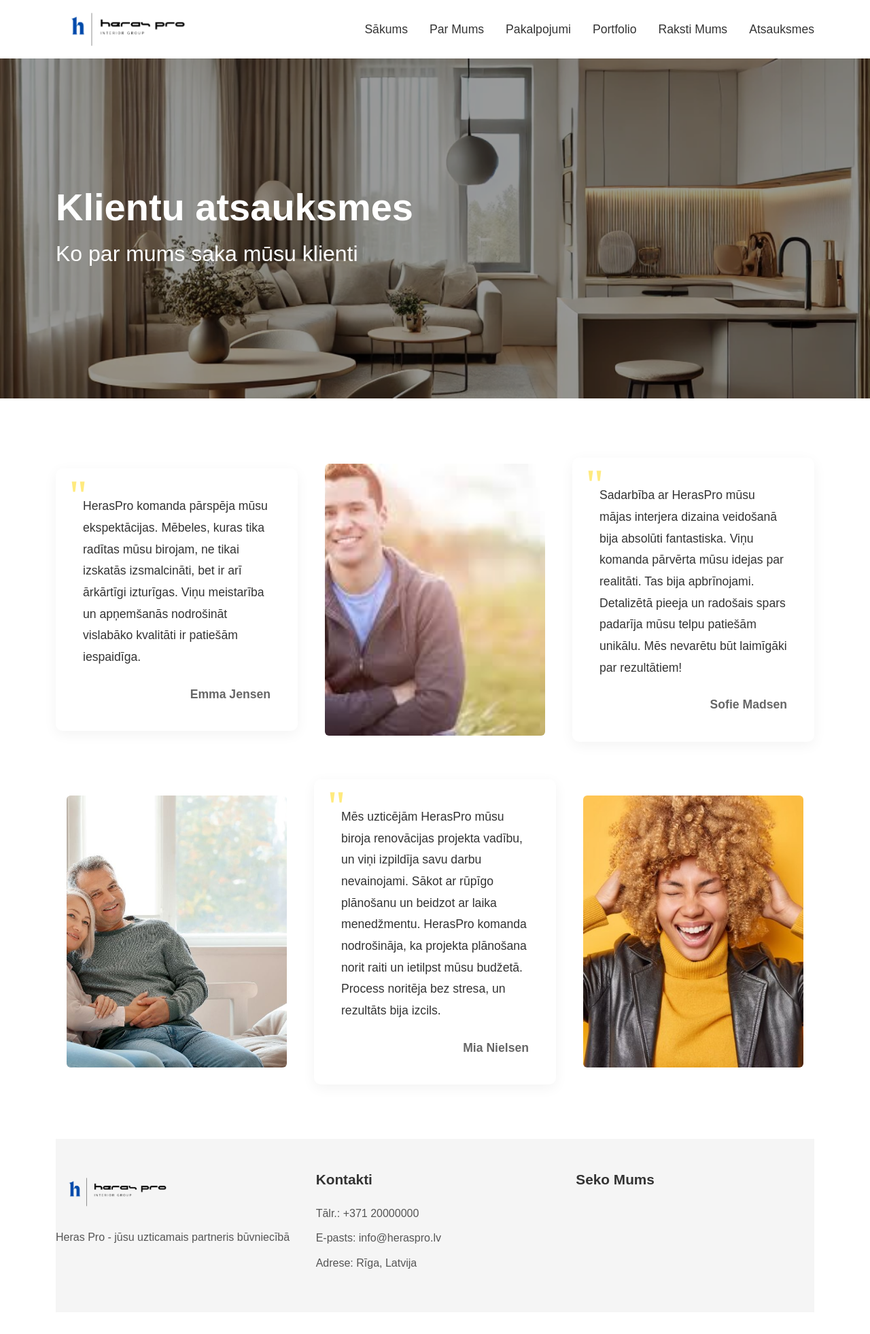
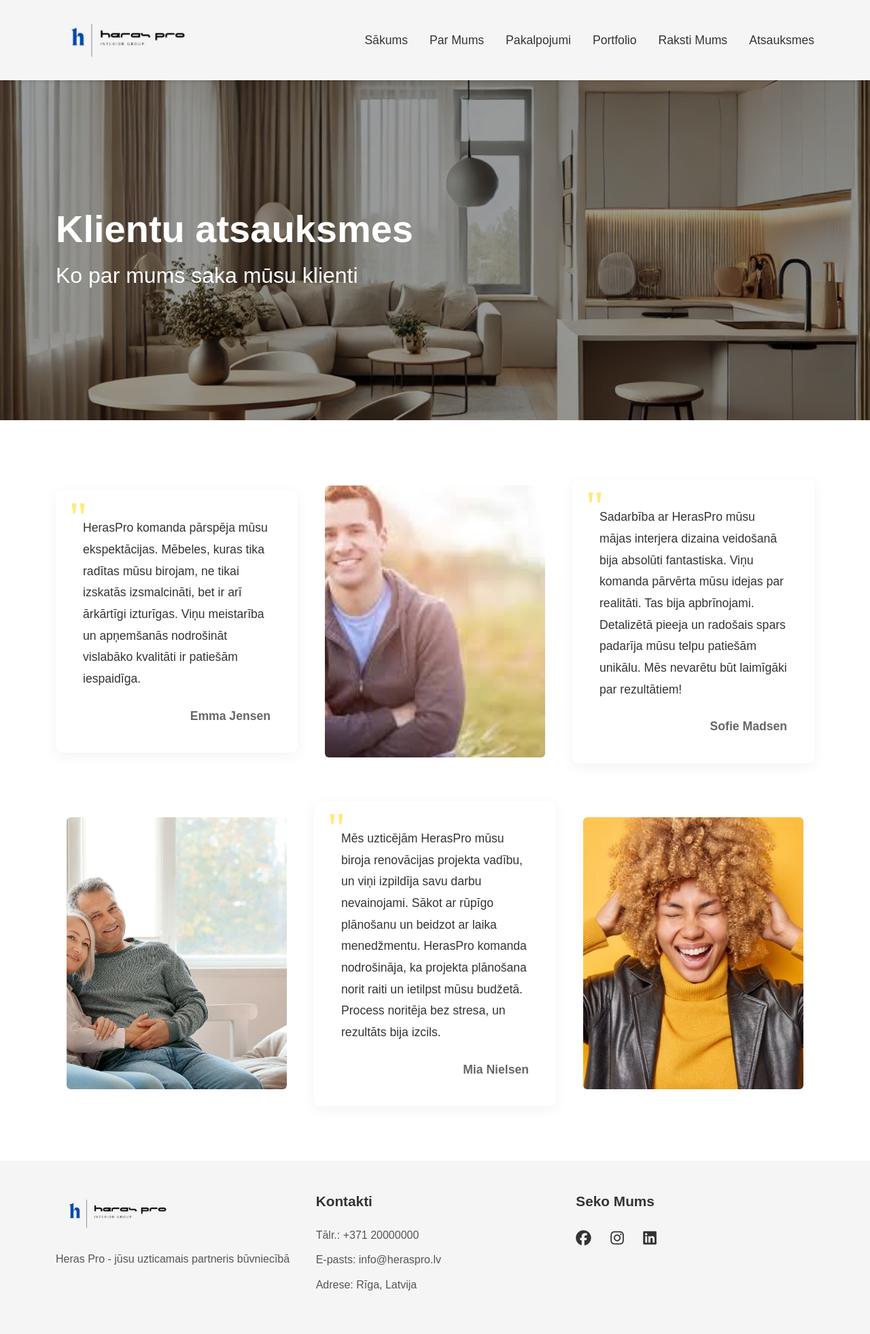
Before and after one commit to danielsliepins/heras_pro, a Django app: page /atsauksmes/ in a window 1280 px wide. Shown: the whole page at 68% size. Before the commit the page ends 1866 px from the top, so only its background shows below. Run offline with Django 5.2, Linux system fonts and the light colour scheme.

Commit message:
updated
awd

```diff
--- a/main/templates/base.html
+++ b/main/templates/base.html
@@ -1,36 +1,25 @@
-{% load static %}
-<!DOCTYPE html>
-<html lang="lv">
-    {% load static %}
 <!DOCTYPE html>
 <html lang="lv">
 <head>
     <meta charset="UTF-8">
     <meta name="viewport" content="width=device-width, initial-scale=1.0">
-        <title>Heras Pro</title>
-
-        <!-- Bootstrap CSS -->
+    <title>{% block title %}Heras Pro{% endblock %}</title>
     <link href="https://cdn.jsdelivr.net/npm/bootstrap@5.3.2/dist/css/bootstrap.min.css" rel="stylesheet">
-
-        <!-- Your custom CSS -->
-        <link rel="stylesheet" type="text/css" href="{% static 'main/css/style.css' %}">
+    <link rel="stylesheet" href="https://cdnjs.cloudflare.com/ajax/libs/font-awesome/6.5.1/css/all.min.css">
+    {% load static %}
+    <link rel="stylesheet" href="{% static 'main/css/style.css' %}">
 </head>
 <body>
-        <!-- Your content here -->
-
-        <!-- Bootstrap JS and Popper.js -->
-        <script src="https://cdn.jsdelivr.net/npm/@popperjs/core@2.11.8/dist/umd/popper.min.js"></script>
-        <script src="https://cdn.jsdelivr.net/npm/bootstrap@5.3.2/dist/js/bootstrap.min.js"></script>
-    </body>
-    </html>
-<body>
-    <div>
+    <header>
         <div class="container">
-            <nav class="navbar">
+            <div class="navbar">
                 <a href="{% url 'sakums' %}" class="logo">
                     <img src="{% static 'main/images/logo.webp' %}" alt="Heras Pro Logo" class="logo-img">
                 </a>
-
+                <button class="menu-btn">
+                    <i class="fas fa-bars"></i>
+                </button>
+                <nav>
                     <ul>
                         <li><a href="{% url 'sakums' %}">Sākums</a></li>
                         <li><a href="{% url 'par_mums' %}">Par Mums</a></li>
@@ -41,35 +30,44 @@
                     </ul>
                 </nav>
             </div>
+        </div>
+    </header>
 
-        <main role="main" style="margin: 0; padding: 0;">
-            {% block content %}{% endblock %}
+    <main style="margin: 0; padding: 0;">
+        {% block content %}
+        {% endblock %}
     </main>
 
+    <footer>
         <div class="container">
-            <footer class="footer-content">
+            <div class="footer-content">
                 <div class="footer-section">
                     <img src="{% static 'main/images/logo.webp' %}" alt="Heras Pro Logo" class="footer-logo">
                     <p>Heras Pro - jūsu uzticamais partneris būvniecībā</p>
                 </div>
-
                 <div class="footer-section">
                     <h3>Kontakti</h3>
                     <p>Tālr.: +371 20000000</p>
                     <p>E-pasts: info@heraspro.lv</p>
                     <p>Adrese: Rīga, Latvija</p>
                 </div>
-
                 <div class="footer-section">
                     <h3>Seko Mums</h3>
                     <div class="social-links">
-                        <a href="#"><span class="social-icon"></span></a>
-                        <a href="#"><span class="social-icon"></span></a>
-                        <a href="#"><span class="social-icon"></span></a>
+                        <a href="#"><i class="fab fa-facebook"></i></a>
+                        <a href="#"><i class="fab fa-instagram"></i></a>
+                        <a href="#"><i class="fab fa-linkedin"></i></a>
+                    </div>
+                </div>
             </div>
         </div>
     </footer>
-        </div>
-    </div>
+
+    <script src="https://cdn.jsdelivr.net/npm/bootstrap@5.3.2/dist/js/bootstrap.bundle.min.js"></script>
+    <script>
+        document.querySelector('.menu-btn').addEventListener('click', function() {
+            document.querySelector('nav ul').classList.toggle('show');
+        });
+    </script>
 </body>
 </html>
```
Lines whose indentation alone changed are shown as unchanged.
